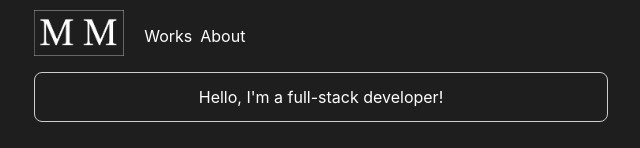
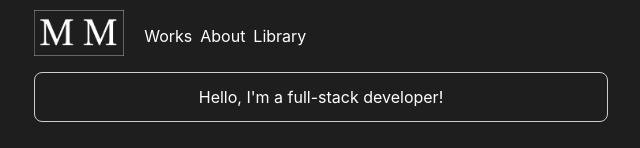
Before and after one commit to Furilon/portfolio-website, a Next.js app: page / in a window 1280 px wide. Shown: the top 148 px of the page, without its empty margins (319-959 px from the left). Built offline with nearby package versions, Linux system fonts and the light colour scheme.

Commit message:
Added a link to library

```diff
--- a/components/navbar.js
+++ b/components/navbar.js
@@ -39,6 +39,7 @@ const Navbar = () => {
         >
           <Link href="/works">Works</Link>
           <Link href="/about">About</Link>
+          <Link href="/library/notes">Library</Link>
         </Stack>
 
         <Box flex={1} align="right">
@@ -77,6 +78,14 @@ const Navbar = () => {
                     About
                   </MenuItem>
                 </Link>
+                <Link href="/library/notes">
+                  <MenuItem
+                    _focus={{ bg: "#cdcdcd", textColor: "#1e1e1e" }}
+                    _active={{ bg: "#cdcdcd", textColor: "#1e1e1e" }}
+                  >
+                    Library
+                  </MenuItem>
+                </Link>
               </MenuList>
             </Menu>
           </Box>
```
